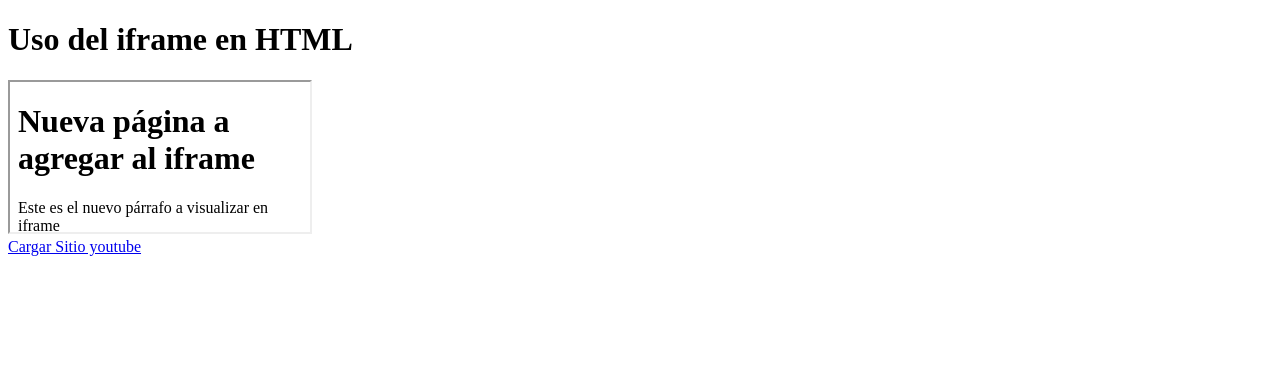
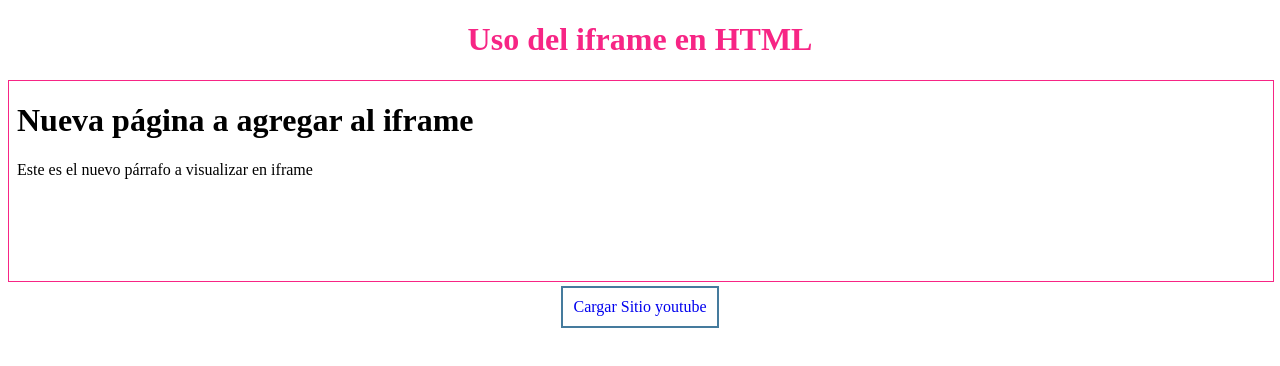
Before and after one commit to alexander8506/Leccion06, a plain HTML site: page index.html in a window 1280 px wide. Drawn offline with Linux system fonts and the light colour scheme; the site is published under a folder, as on GitHub Pages, so addresses that start at the root find nothing.

Commit message:
Update index.html

```diff
--- a/index.html
+++ b/index.html
@@ -4,7 +4,7 @@
     <meta charset="UTF-8" />
     <meta name="viewport" content="width=device-width, initial-scale=1.0" />
     <title>iframe en HTML</title>
-    <link rel="stylesheet" href="/css/estilos.css" />
+    <link rel="stylesheet" href="css/estilos.css" />
   </head>
   <body>
     <h1 class="titulo">Uso del iframe en HTML</h1>
```
